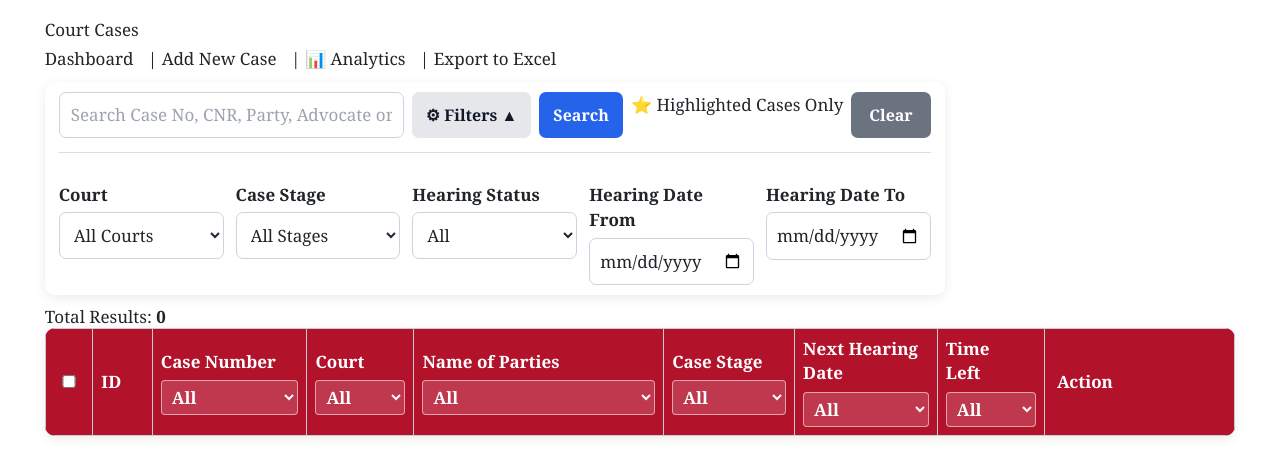
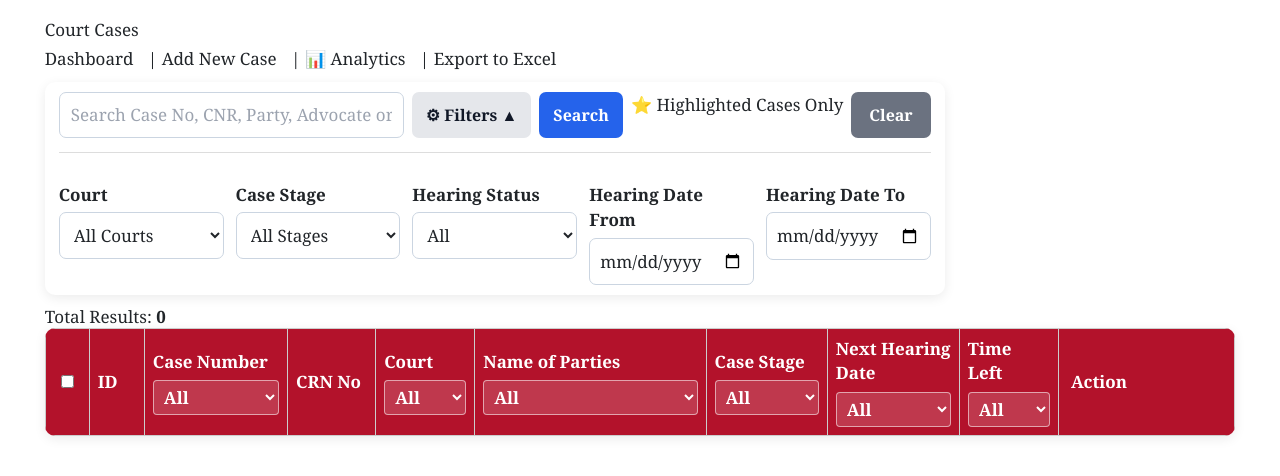
Before and after one commit to sonwaneshubham204-boop/court_tracker, a Flask app: page /cases?highlighted=1 in a window 1280 px wide. Shown: the top 476 px of the page. Run offline with Flask 3, Linux system fonts and the light colour scheme; a user stored in the database is signed in; data comes from the database, SQL or seed files in the repository; lists and menus that the app fills with data are empty; some libraries are stand-ins or nearby versions.

Commit message:
Add files via upload

```diff
--- a/templates/cases.html
+++ b/templates/cases.html
@@ -131,7 +131,7 @@ th {
 }
 
 /* LOCKED: only Name of Parties font slightly larger */
-td:nth-child(5) {
+td:nth-child(6) {
     font-size: 17px !important;
     line-height: 1.35 !important;
 }
@@ -199,7 +199,8 @@ table { width: 100%; min-width: 0; table-layout: fixed; }
 /* Total = 100% */
 table col.col-check  { width: 4%; }
 table col.col-id     { width: 5%; }
-table col.col-case   { width: 15%; }
+table col.col-case   { width: 13%; }
+table col.col-crn    { width: 8%; }
 table col.col-court  { width: 9%; }
 table col.col-parties{ width: 20%; }
 table col.col-stage  { width: 11%; }
@@ -214,9 +215,9 @@ th, td {
 }
 th:nth-child(3), td:nth-child(3),
 th:nth-child(4), td:nth-child(4),
-th:nth-child(7), td:nth-child(7),
 th:nth-child(8), td:nth-child(8),
-th:nth-child(9), td:nth-child(9) {
+th:nth-child(9), td:nth-child(9),
+th:nth-child(10), td:nth-child(10) {
     white-space: normal;
     overflow-wrap: anywhere;
     word-break: break-word;
@@ -1271,7 +1272,7 @@ html body .cases-page .table-wrap tbody tr.case-row.highlighted-case:not(.today-
 <div class="table-wrap">
 <table>
 <colgroup>
-    <col class="col-check"><col class="col-id"><col class="col-case"><col class="col-court">
+    <col class="col-check"><col class="col-id"><col class="col-case"><col class="col-crn"><col class="col-court">
     <col class="col-parties"><col class="col-stage"><col class="col-date"><col class="col-left"><col class="col-action">
 </colgroup>
 <thead>
@@ -1284,6 +1285,9 @@ html body .cases-page .table-wrap tbody tr.case-row.highlighted-case:not(.today-
             <option value="">All</option>
             {% for case in cases %}<option value="{{ case.case_no }}">{{ case.case_no }}</option>{% endfor %}
         </select>
+    </th>
+    <th>
+        <span class="header-label">CRN No</span>
     </th>
     <th>
         <span class="header-label">Court</span>
@@ -1348,6 +1352,7 @@ html body .cases-page .table-wrap tbody tr.case-row.highlighted-case:not(.today-
     <td><input class="casebox" type="checkbox" value="{{ case.id }}"></td>
     <td>{{ case.id }}</td>
     <td><a href="/case/{{ case.id }}">{{ case.case_no }}</a></td>
+    <td>{{ case.crn_no or '—' }}</td>
     <td>Court {{ case.court_no }}</td>
     <td>{{ case.parties|format_vs }}</td>
     <td>
```
